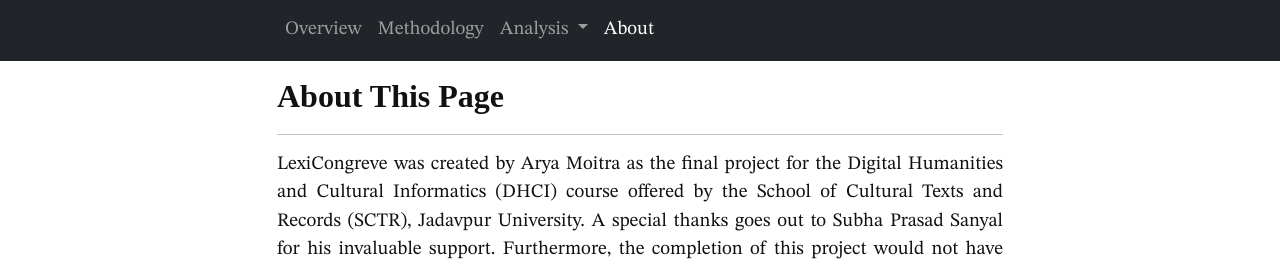
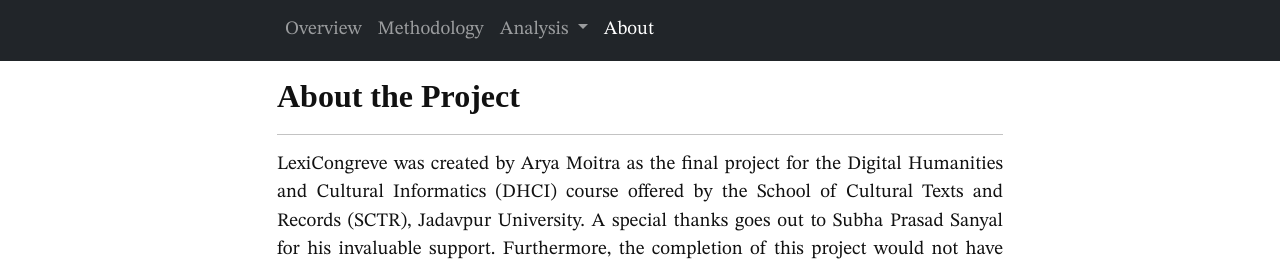
Before and after one commit to aryamoitra/lexicongreve, a Jekyll site: the page built from pages/about.md, in a window 1280 px wide. Shown: the top 267 px of the page. Built offline with Jekyll 4.4.1, drawn with Linux system fonts in a browser that asks for light colours; some web fonts are replaced.

Commit message:
Change title

```diff
--- a/pages/about.md
+++ b/pages/about.md
@@ -1,5 +1,5 @@
 ---
-title: About This Page
+title: About the Project
 layout: page-narrow
 ---
 
```
